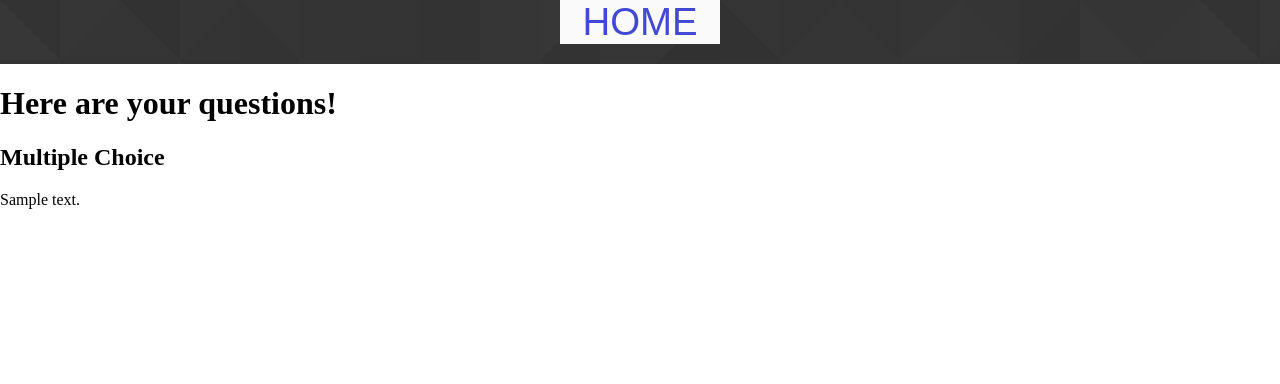
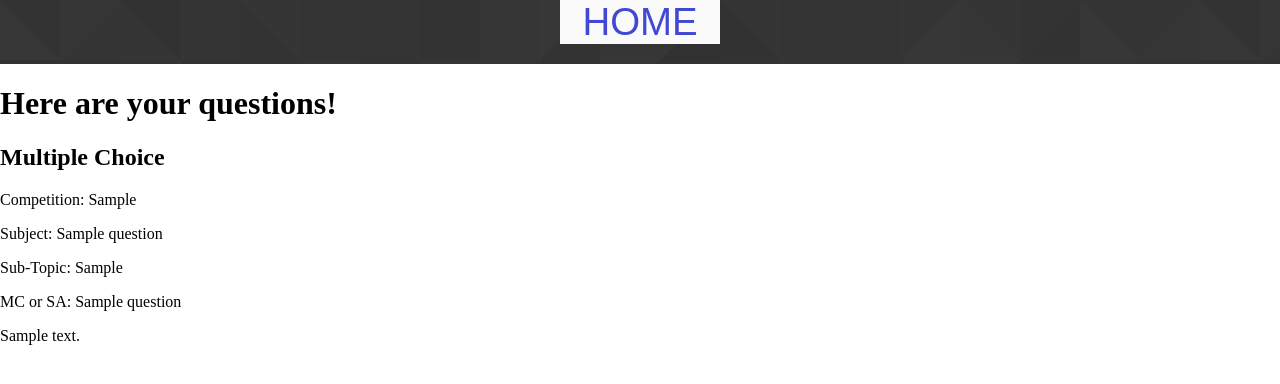
Before and after one commit to evanzhong/sciencebowl, a Django app: page /questionset in a window 1280 px wide. Shown: the top 384 px of the page. Run offline with Django 3.2, Linux system fonts and the light colour scheme; tables that the repository leaves empty hold one stand-in row (values such as "Sample post").

Commit message:
Added Comp fields for questionset.html

```diff
--- a/hello/templates/questionset.html
+++ b/hello/templates/questionset.html
@@ -38,6 +38,10 @@
   <h2>Multiple Choice</h2>
   {% for question in questions %}
   <div class="question">
+    <div><p>Competition: {{question.comp}}</p></div>
+    <div><p>Subject: {{question.subject}}</p></div>
+    <div><p>Sub-Topic: {{question.subtopic}}</p></div>
+    <div><p>MC or SA: {{question.question_type}}</p></div>
     {{ question.question_text }}
     {% if question.question_type == "Multiple Choice"%}
       <ul class="mcChoices">
```
